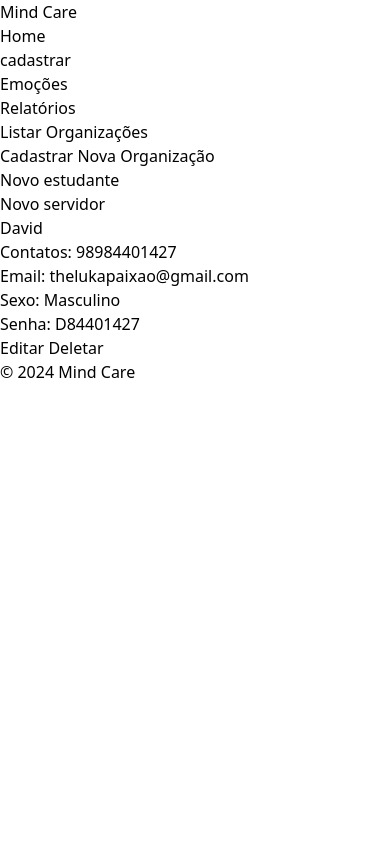
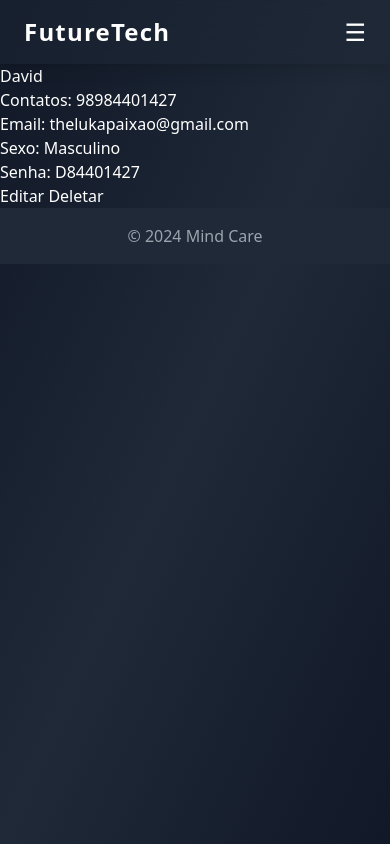
Before and after one commit to Karlinhach/MindCareEduApp, a Django app: page /gestao/administradores/1/ in a window 390 px wide. Run offline with Django 5.2, Linux system fonts and the light colour scheme; data comes from the database, SQL or seed files in the repository; both versions use the stored data as it was after the commit; style sheets or scripts are compiled from the project's sources; some libraries are stand-ins or nearby versions.

Commit message:
atualizaçao maisoumenos

```diff
--- a/mind_care/gestao_estudantes/templates/base_generic.html
+++ b/mind_care/gestao_estudantes/templates/base_generic.html
@@ -1,32 +1,81 @@
 <!DOCTYPE html>
-<html>
+<html lang="pt-br">
+
 <head>
     {% load static %}
+    <meta charset="UTF-8">
+    <meta name="viewport" content="width=device-width, initial-scale=1.0">
     <title>{% block title %}Mind Care{% endblock %}</title>
     <link rel="stylesheet" type="text/css" href="{% static 'style.css' %}">
+    <script src="https://cdn.tailwindcss.com"></script>
 </head>
-<body>
-    <header>
-        <h1>Mind Care</h1>
-        <nav>
-            <ul>
-                <li><a href="{% url 'home1' %}">Home</a></li>
-                <li><a href="{% url 'cadastro' %}">cadastrar</a></li>
-                <li><a href="{% url 'emocoes-list' %}">Emoções</a></li>
-                <li><a href="{% url 'relatorios-list' %}">Relatórios</a></li>
-                <li><a href="{% url 'list_organizations' %}">Listar Organizações</a></li>
-                <li><a href="{% url 'create_organization' %}">Cadastrar Nova Organização</a></li>
-                <li><a href="{% url 'student_create' %}">Novo estudante</a></li>
-                <li><a href="{% url 'server_create' %}">Novo servidor</a></li>
-            </ul>
+
+<body class="bg-gradient-to-br from-gray-900 via-gray-800 to-gray-900 text-white min-h-screen font-sans">
+    <header class="flex items-center justify-between px-6 py-4 bg-gray-800/50 backdrop-blur-lg shadow-lg">
+        <!-- Nome da empresa -->
+        <div class="text-2xl font-bold tracking-wider">FutureTech</div>
+
+        <!-- Menu de navegação visível apenas em telas maiores (desktop) -->
+        <nav class="hidden md:flex gap-8 text-lg">
+            <a href="{% url 'home' %}" class="hover:text-cyan-400">Home</a>
+
+            {% if user.is_authenticated %}
+                {% if user_type == "admin" %}
+                    <a href="{% url 'list_organizations' %}" class="hover:text-cyan-400">Listar Organizações</a>
+                    <a href="{% url 'create_organization' %}" class="hover:text-cyan-400">Cadastrar Nova Organização</a>
+                    <a href="{% url 'server_create' %}" class="hover:text-cyan-400">Novo Servidor</a>
+                {% elif user_type == "server" %}
+                    <a href="{% url 'student_list' %}" class="hover:text-cyan-400">Listar Alunos</a>
+                    <a href="{% url 'student_create' %}" class="hover:text-cyan-400">Novo Estudante</a>
+                    <a href="{% url 'relatorios-list' %}" class="hover:text-cyan-400">Relatórios</a>
+                {% endif %}
+            {% else %}
+                <a href="{% url 'login' %}" class="px-3 py-1 bg-cyan-500 text-gray-900 font-semibold rounded-full shadow-md hover:bg-cyan-400">Login</a>
+            {% endif %}
         </nav>
+
+        <!-- Botão de menu para dispositivos móveis -->
+        <button id="menuToggle" class="block md:hidden text-2xl text-white">☰</button>
     </header>
+
+    <!-- Menu de navegação para mobile -->
+    <div id="mobileMenu"
+        class="hidden md:hidden bg-gray-800/90 fixed inset-0 z-50 flex flex-col items-center gap-8 pt-20">
+
+        <a href="{% url 'home' %}" class="text-lg hover:text-cyan-400">Home</a>
+
+        {% if user.is_authenticated %}
+            {% if user_type == "admin" %}
+                <a href="{% url 'list_organizations' %}" class="text-lg hover:text-cyan-400">Listar Organizações</a>
+                <a href="{% url 'create_organization' %}" class="text-lg hover:text-cyan-400">Cadastrar Nova Organização</a>
+                <a href="{% url 'server_create' %}" class="text-lg hover:text-cyan-400">Novo Servidor</a>
+            {% elif user_type == "server" %}
+                <a href="{% url 'student_list' %}" class="text-lg hover:text-cyan-400">Listar Alunos</a>
+                <a href="{% url 'student_create' %}" class="text-lg hover:text-cyan-400">Novo Estudante</a>
+                <a href="{% url 'relatorios-list' %}" class="text-lg hover:text-cyan-400">Relatórios</a>
+            {% endif %}
+        {% else %}
+            <a href="{% url 'login' %}" class="px-3 py-1 bg-cyan-500 text-gray-900 font-semibold rounded-full shadow-md hover:bg-cyan-400">Login</a>
+        {% endif %}
+    </div>
+
     <div id="content">
         {% block content %}
         {% endblock %}
     </div>
-    <footer>
+
+    <footer class="py-4 bg-gray-800 text-center text-gray-400">
         <p>&copy; 2024 Mind Care</p>
     </footer>
+
+    <script>
+        const menuToggle = document.getElementById('menuToggle');
+        const mobileMenu = document.getElementById('mobileMenu');
+        menuToggle.addEventListener('click', () => {
+            mobileMenu.classList.toggle('hidden');
+            console.log('Menu alternado'); // Verifique se o log aparece
+});
+    </script>
 </body>
+
 </html>
--- a/mind_care/gestao_estudantes/urls.py
+++ b/mind_care/gestao_estudantes/urls.py
@@ -4,7 +4,7 @@ from . import views
 urlpatterns = [
 
     path('', views.home, name='home'),
-    path('home1/', views.home1, name='home1'),
+    path('login/', views.login_view, name='login'),
     path('student/create/', views.student_create, name='student_create'),
     path('organizations/', views.list_organizations, name='list_organizations'),
     path('organizations/create/', views.create_organization, name='create_organization'),
--- a/mind_care/gestao_estudantes/views.py
+++ b/mind_care/gestao_estudantes/views.py
@@ -1,11 +1,13 @@
 from pyexpat.errors import messages
+from django.contrib import messages
 from django.http import JsonResponse
 from django.views.decorators.csrf import csrf_exempt
 from django.shortcuts import redirect, render
 from django.urls import reverse_lazy
+from django.contrib.auth.hashers import check_password
+from django.http import HttpResponseForbidden
 from django.views.generic import ListView, DetailView, CreateView, UpdateView, DeleteView
-from .models import Administrador, Emocoes, Relatorios
-from .models import Organization, Server
+from .models import Administrador, Emocoes, Relatorios, Organization, Server
 from .forms import AddressForm, OrganizationForm, StudentForm, ServerForm
 import json
 
@@ -42,6 +44,43 @@ class RelatoriosListView(ListView):
     model = Relatorios
     template_name = 'relatorios_list.html'
 
+
+#LOGINs
+
+@csrf_exempt
+def login_view(request):
+    if request.method == "POST":
+        email = request.POST.get("email")
+        senha = request.POST.get("password")
+
+        # Verifica se é um Administrador
+        administrador = Administrador.objects.filter(email=email).first()
+        if administrador and administrador.senha == senha:
+            request.session['user_id'] = administrador.id_adm
+            request.session['user_type'] = 'admin'
+            messages.success(request, "Login realizado com sucesso!")
+            return redirect('home')
+
+        # Verifica se é um Servidor
+        servidor = Server.objects.filter(email=email).first()
+        if servidor and servidor.password == senha:
+            request.session['user_id'] = servidor.id
+            request.session['user_type'] = 'server'
+            messages.success(request, "Login realizado com sucesso!")
+            return redirect('home')
+
+        messages.error(request, "Credenciais inválidas. Tente novamente.")
+
+    return render(request, "login.html")
+
+#Proteção view
+def user_required(view_func):
+    def wrapper(request, *args, **kwargs):
+        if 'user_type' not in request.session:
+            return HttpResponseForbidden("Acesso negado")
+        return view_func(request, *args, **kwargs)
+    return wrapper
+
 # View para listar as organizações
 def list_organizations(request):
     organizations = Organization.objects.all()
@@ -56,14 +95,8 @@ def create_organization(request):
         if address_form.is_valid() and organization_form.is_valid():
             # Salva o endereço
             address = address_form.save()
-
-            # Cria a organização, mas não a salva ainda
             organization = organization_form.save(commit=False)
-
-            # Atribui o objeto de endereço à organização
             organization.address = address
-
-            # Agora salva a organização com o endereço completo
             organization.save()
 
             return redirect('list_organizations')
@@ -90,7 +123,7 @@ def student_create(request):
         print(request.POST)  # Verifique o conteúdo dos dados enviados
         if form.is_valid():
             form.save()
-            return redirect('student_list')  # Redirecionar para a lista de estudantes
+            return redirect('student_list')
         else:
             print(form.errors)  # Exibe os erros de validação
     else:
@@ -103,7 +136,7 @@ def create_server(request):
 
         if form.is_valid():
             form.save()
-            return redirect('server_list')
+            return redirect('home')
     else:
         form = ServerForm()
     # Obtém a lista de organizações para exibir no select do formulário
@@ -138,7 +171,7 @@ def cadastro(request):
             contatos=contatos,
             email=email,
             sexo=sexo,
-            senha=senha,  # Nota: Utilize hashing para senhas
+            senha=senha,  #Utilize hashing para senhas
         )
         administrador.save()
 
@@ -177,7 +210,9 @@ def receber_relatorios(request):
         return JsonResponse({'status': 'Relatório recebido e armazenado com sucesso'})
 
 def home(request):
-    return render(request, 'home.html')
+    user_type = request.session.get('user_type')  # Pode ser 'admin' ou 'server'
+    return render(request, "home.html", {'user_type': user_type})
 
-def home1(request):
-    return render(request, 'home1.html')
+def base_view(request):
+    user_type = request.session.get('user_type')
+    return render(request, 'base.html', {'user_type': user_type})
```
Also changed, not shown: mind_care/gestao_estudantes/templates/login.html (added, +53 -0 lines), mind_care/db.sqlite3.
